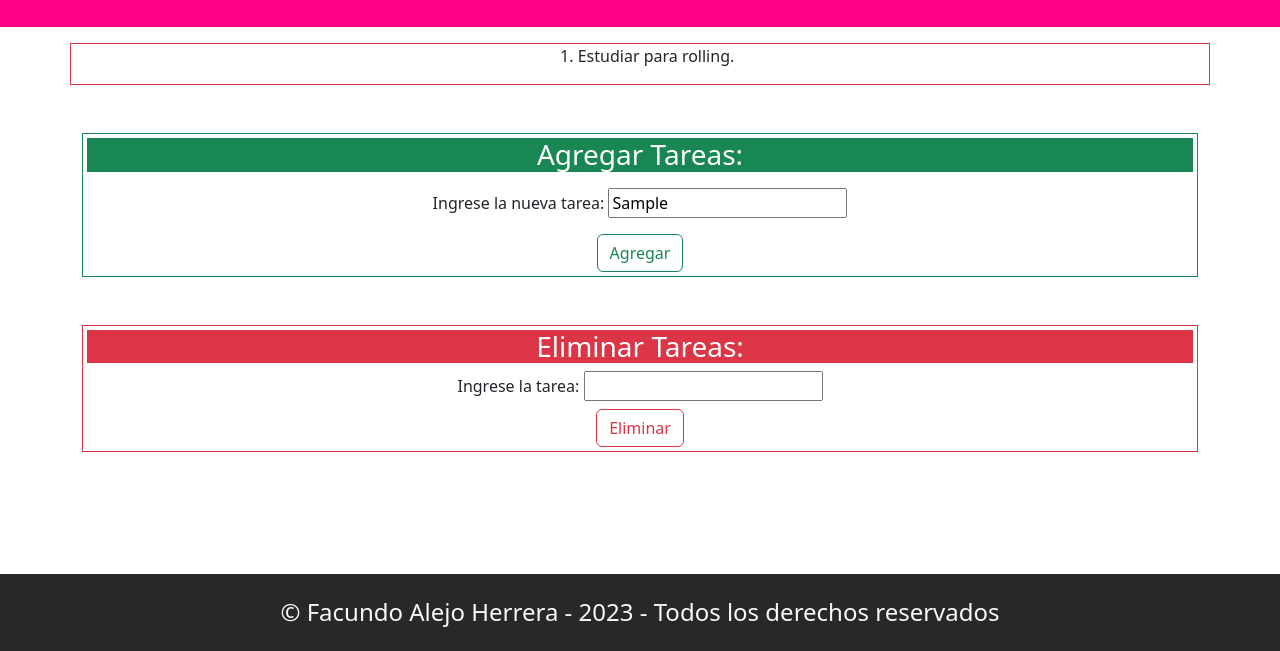
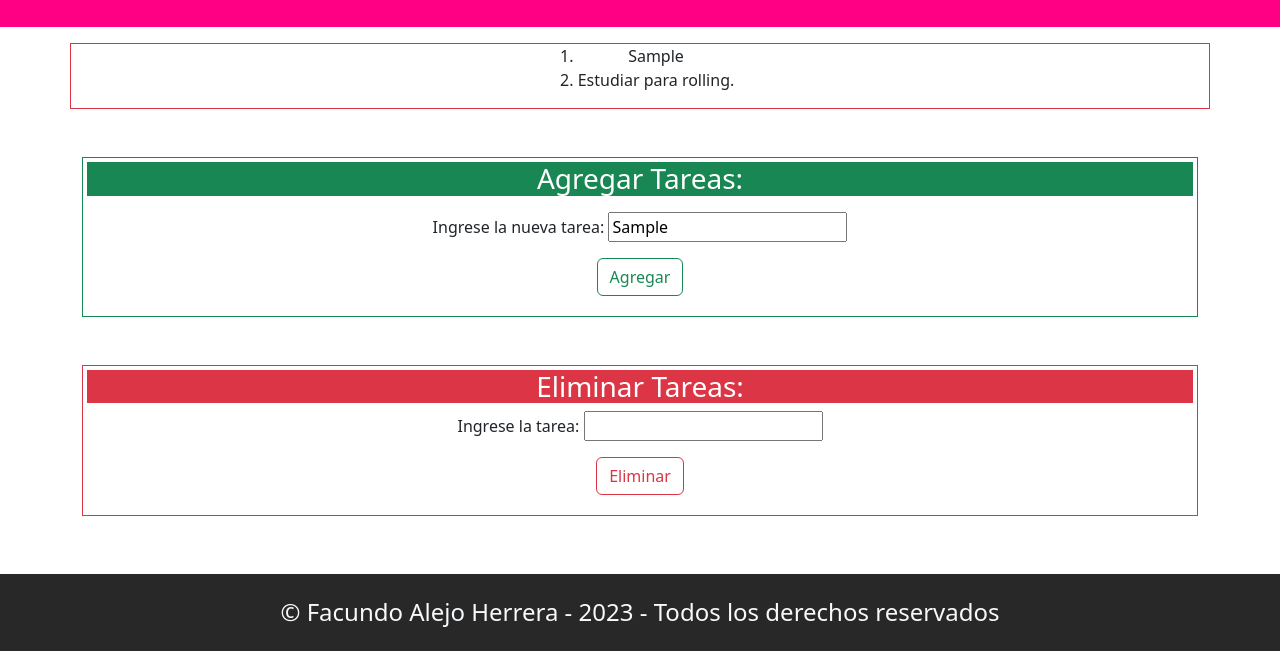
Before and after one commit to alejoh12/tp5-E03-listaDeTareas, a plain HTML site: page index.html in a window 1280 px wide. Both pictures are taken after typing "Sample" into the empty fields and a click on the button "Agregar". Shown: the part 149-800 px from the top of the page. Drawn offline with Linux system fonts and the light colour scheme.

Commit message:
Tarea como agregar elementos a la lista terminado.

```diff
--- a/index.html
+++ b/index.html
@@ -60,31 +60,35 @@
             </div>
         </article>
         <article class="border border-danger mt-3 text-center container">
-          <ol class="list-inline-item">
-            <li>Estudiar para rolling.</li>
+          <ol class="list-inline-item lista">
+            <li id="primera">Estudiar para rolling.</li>
           </ol>
         </article>
       </section>
       <section class="text-center container mt-3">
         <article class="my-5 border border-success p-1">
           <h3 class="text-bg-success">Agregar Tareas:</h3>
-          <form class="my-3">
+          <form class="my-3" id="formAgregar">
             <div>
               <label for="agregar">Ingrese la nueva tarea:</label>
               <input type="text" id="agregar" maxlength="30" minlength="3" required>
             </div>
+            <div class="my-3">
+              <button class="btn btn-outline-success">Agregar</button>
+            </div>
           </form>
-          <button class="btn btn-outline-success">Agregar</button>
         </article>
         <article class="my-5 border border-danger p-1">
           <h3 class="text-bg-danger">Eliminar Tareas:</h3>
-          <form class="my-2">
+          <form class="my-2" id="formEliminar">
             <div>
               <label for="borrar">Ingrese la tarea:</label>
               <input type="text" id="borrar" maxlength="30" minlength="3" required>
             </div>
+            <div class="my-3">
+              <button class="btn btn-outline-danger">Eliminar</button>
+            </div>
           </form>
-          <button class="btn btn-outline-danger">Eliminar</button>
         </article>
       </section>
     </main>
--- a/js/script.js
+++ b/js/script.js
@@ -1,4 +1,30 @@
 /*
-1- Crea una web con bootstrap y js, que contenga un botón comenzar el juego, en ese momento se crea un número aleatorio que el usuario deberá adivinar, la interfaz del usuario debe tener además un input para ingresar un número y un botón enviar, al presionar el botón enviar mostrar en un alert si el usuario adivino o no el número mágico, si no lo adivino indicarle con un alert si el numero que ingreso es mayor o menor al número mágico.
-Cuando el usuario adivine el numero mostrar un mensaje indicando al usuario que adivino el numero.
+3 - Crea una web con bootstrap y js, que contenga un botón input donde se pueda cargar una tarea y un botón que al ser presionado agregue dicha tarea a una lista, cada elemento ingresado en la lista debe poder ser eliminado con un botón creado para ese fin.
 */
+const agregar = (e) => {
+    e.preventDefault();
+
+    const cadena = document.getElementById("agregar");
+
+    const tareaNueva = document.createElement("li");
+    tareaNueva.innerHTML = cadena.value;
+
+    const seccionInformacionExtra = document.getElementsByClassName("lista");
+    seccionInformacionExtra[0].insertBefore(tareaNueva,primera);
+
+    console.log(seccionInformacionExtra[0].children);
+}
+
+const eliminar = (e) => {
+    e.preventDefault();
+
+    const cadena = document.getElementById("borrar");
+
+    console.log("Estoy en la función borrar.");
+}
+
+const formAgregar = document.getElementById("formAgregar");
+const formEliminar = document.getElementById("formEliminar");
+
+formAgregar.addEventListener("submit",agregar);
+formEliminar.addEventListener("submit",eliminar);
```
